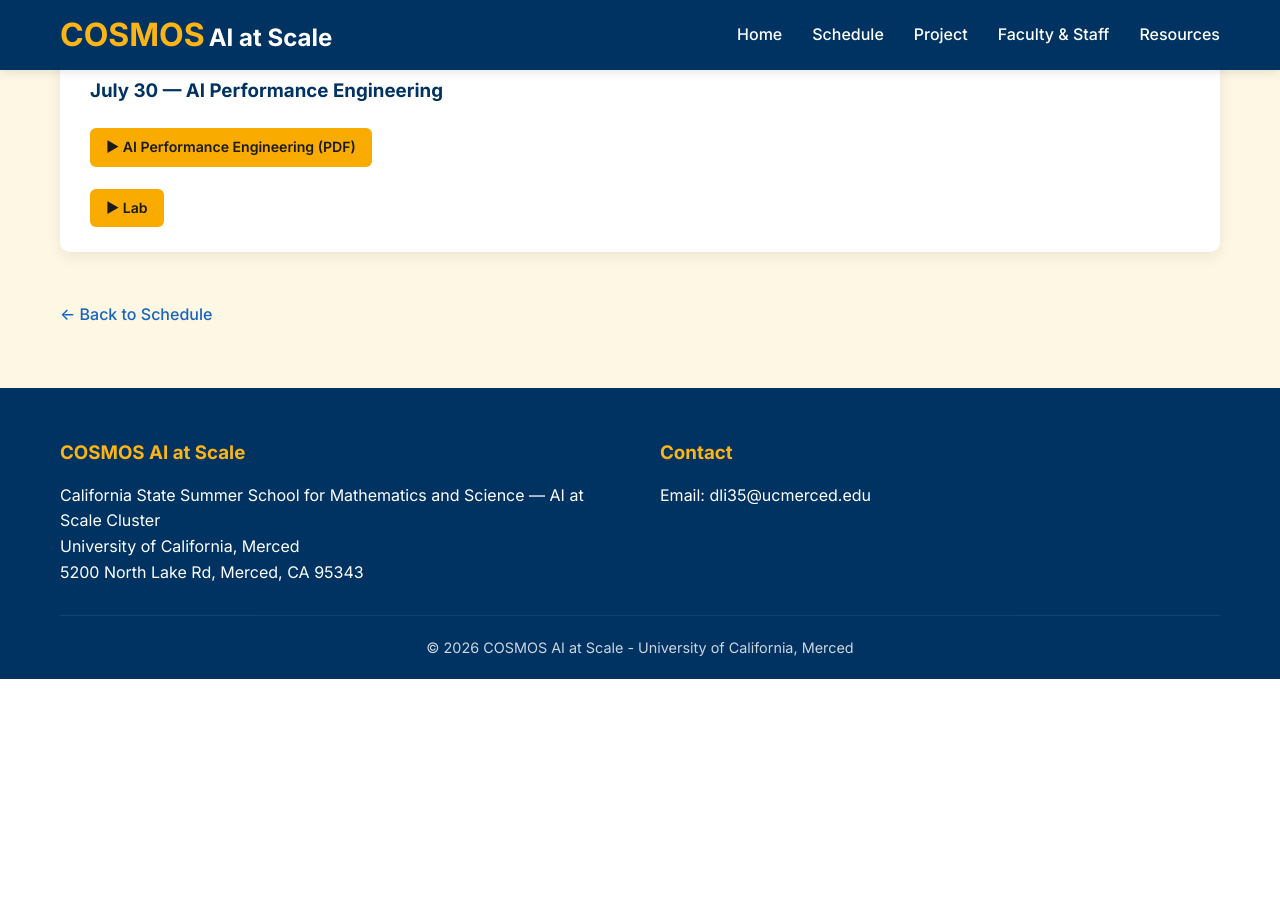
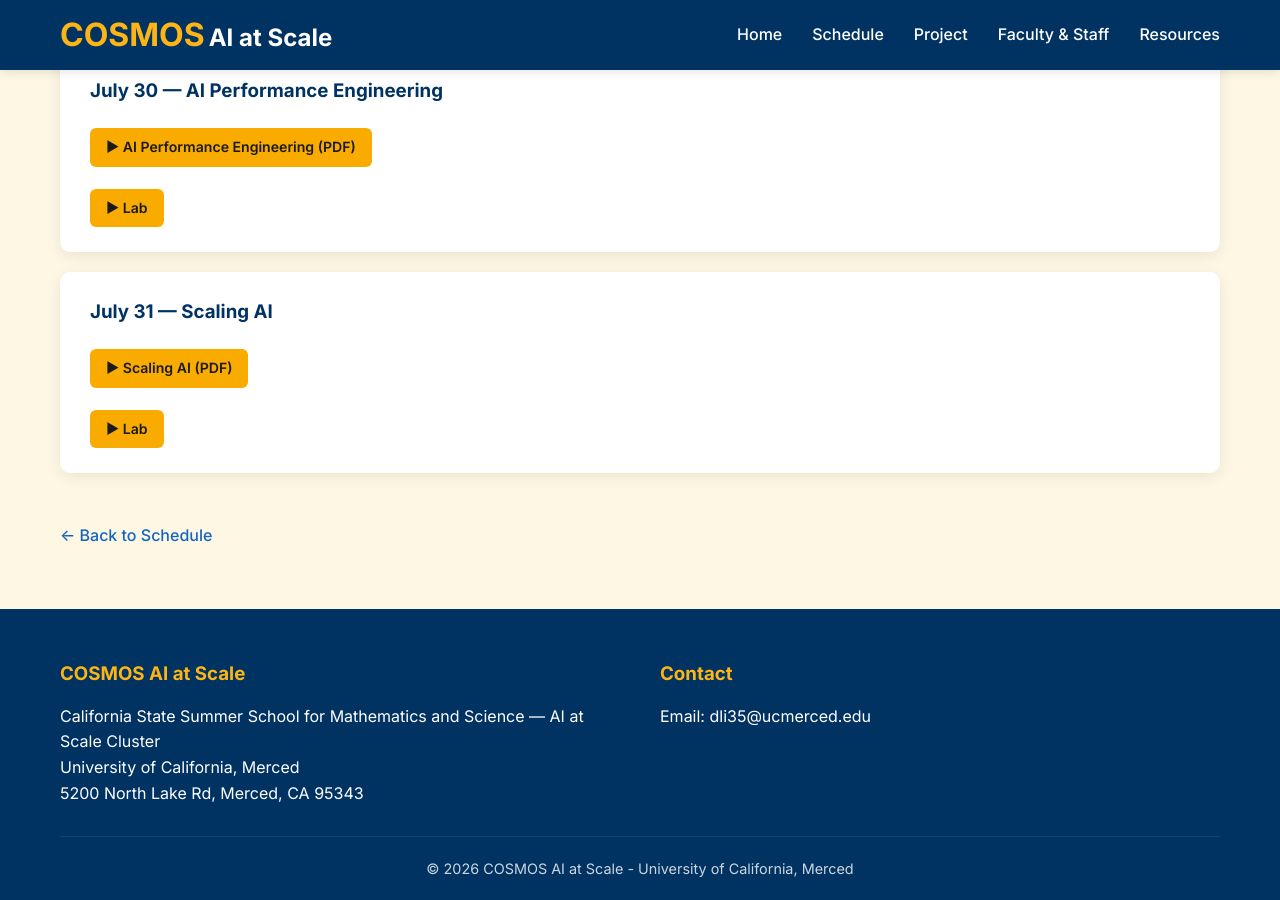
Before and after one commit to cosmos-ai-ucm/cosmos-ai-ucm.github.io, a Jekyll site: the page built from modules/scaling-parallelism.html, in a window 1280 px wide and 900 px high, scrolled down 2328 px. Built offline with Jekyll 4.4.1, drawn with Linux system fonts in a browser that asks for light colours; before the commit the page ends 3007 px from its top, so only the background shows below that.

Commit message:
Add July 31 activity for Scaling AI

```diff
--- a/modules/scaling-parallelism.html
+++ b/modules/scaling-parallelism.html
@@ -167,6 +167,24 @@ title: Scaling & Parallelism
           </a>
         </p>
     </div>
+
+<!-- July 31 -->
+      <div class="activity-item">
+        <h3>July 31 &mdash; Scaling AI </h3>
+
+        <p style="margin-top:10px;">
+          <a class="colab-link" href="/modules/July31_slides.pdf" target="_blank" rel="noopener">
+            &#9654; Scaling AI (PDF)
+          </a>
+        </p>
+
+        <p style="margin-top:10px;">
+          <a class="colab-link" href="/modules/July31_lab.ipynb" target="_blank" rel="noopener">
+            &#9654; Lab
+          </a>
+        </p>
+    </div>
+
     <a class="back-link" href="/schedule">&larr; Back to Schedule</a>
   </div>
 </section>
```
